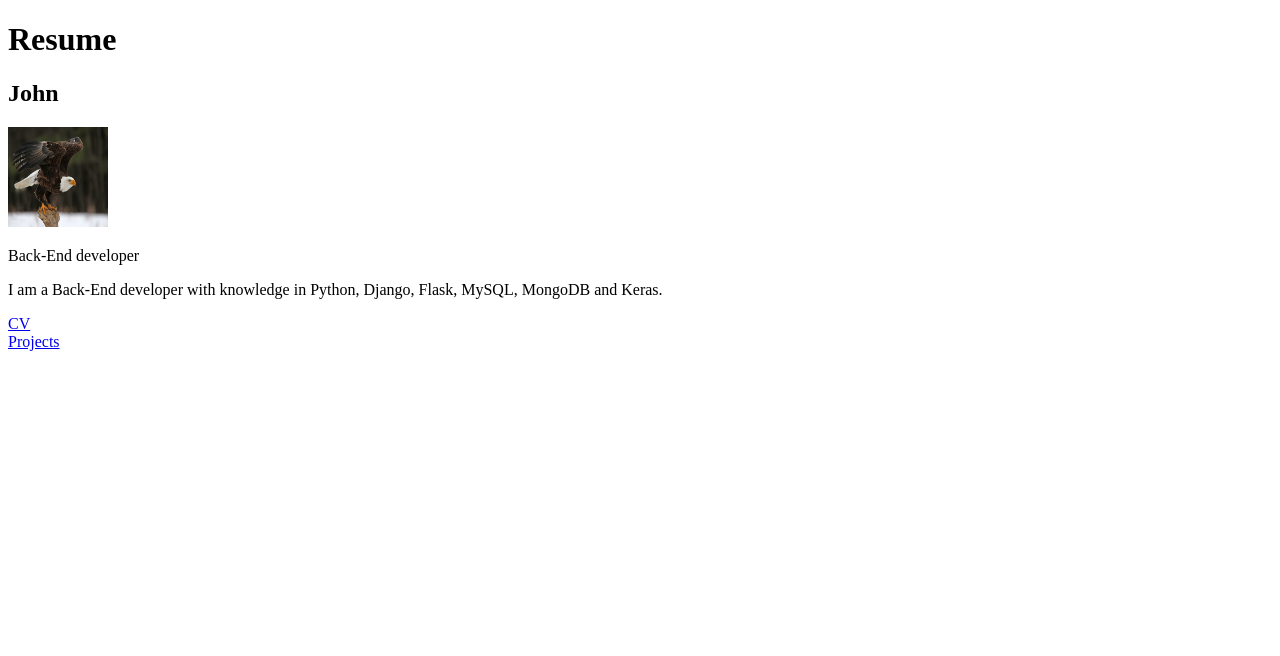
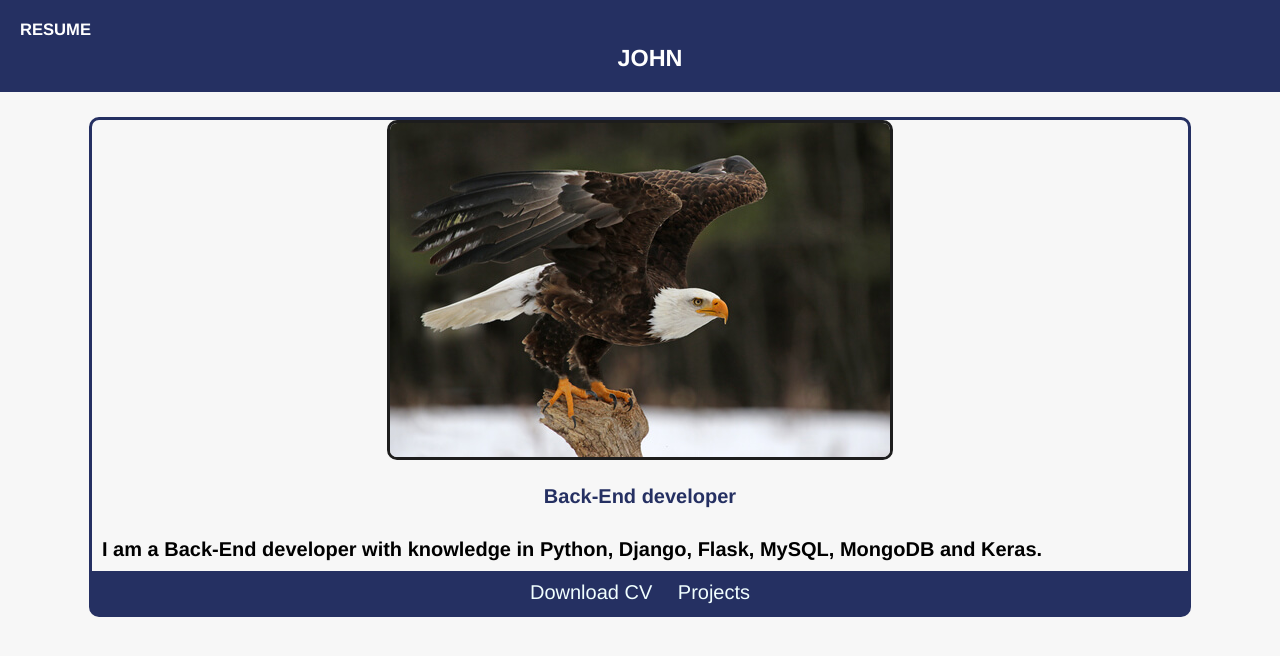
Before and after one commit to JhohanJC/portfolio, a Django app: page / in a window 1280 px wide. Shown: the top 656 px of the page. Run offline with Django 3.2, Linux system fonts and the light colour scheme; data comes from the database, SQL or seed files in the repository; both versions use the stored data as it was after the commit; some libraries are stand-ins or nearby versions.

Commit message:
update project

```diff
--- /dev/null
+++ b/resume/templates/base.html
@@ -0,0 +1,33 @@
+{% load static %}
+<!DOCTYPE html>
+<html lang="en">
+<head>
+    <meta charset="UTF-8">
+    <meta http-equiv="X-UA-Compatible" content="IE=edge">
+    <meta name="viewport" content="width=device-width, initial-scale=1.0">
+    <title>Resume</title>
+    <link rel="stylesheet" href="{% static 'css/main.css' %}">
+</head>
+<body>
+    <header class="header">
+        <h5><a href="{% url 'index' %}">Resume</a></h5>
+        {% block name %}
+        {% endblock %}
+    </header>
+    {% block content %}
+    {% endblock %}
+    <!-- <section class="description">
+        <div class="caja">
+            <img src="{{ date.foto.url }}" class="img">
+            <h4>{{ date.profession }}</h4>
+            <p class="texto">{{ date.about }}</p>
+            <nav class="link">
+                <ul class="link-nav">
+                    <li class="link-nav__item"><a href="{{ date.file.url }}" download>Download CV</a></li>
+                    <li class="link-nav__item"><a href="{% url 'projects' %}">Projects</a></li>
+                </ul>
+            </nav>
+        </div>
+    </section> -->
+</body>
+</html>
--- a/resume/templates/index.html
+++ b/resume/templates/index.html
@@ -1,4 +1,27 @@
-<!DOCTYPE html>
+{% extends 'base.html' %}
+{% load static %}
+{% block name %}
+<div class="header name">
+    <h3>{{ date.name }}</h3>
+</div>
+{% endblock %}
+{% block content %}
+<section class="description">
+    <div class="caja">
+        <img src="{{ date.foto.url }}" class="img">
+        <h4>{{ date.profession }}</h4>
+        <p class="texto">{{ date.about }}</p>
+        <nav class="link">
+            <ul class="link-nav">
+                <li class="link-nav__item"><a href="{{ date.file.url }}" download>Download CV</a></li>
+                <li class="link-nav__item"><a href="{% url 'projects' %}">Projects</a></li>
+            </ul>
+        </nav>
+    </div>
+</section>
+{% endblock %}
+
+<!-- <!DOCTYPE html>
 <html lang="en">
 <head>
     <meta charset="UTF-8">
@@ -17,4 +40,4 @@
     </div>
     <a href="{% url 'projects' %}">Projects</a>
 </body>
-</html>
+</html> -->
--- /dev/null
+++ b/static/css/main.css
@@ -0,0 +1,196 @@
+* {
+  margin: 0;
+  padding: 0;
+  box-sizing: border-box;
+}
+body {
+  font-family: Helvetica;
+  font-size: 20px;
+  background-color: #f7f7f7;
+}
+.header {
+  background-color: #253062;
+  color: #fff;
+  text-align: left;
+  padding: 20px 0 10px 20px;
+}
+.header h5 a {
+  text-decoration: none;
+  text-transform: uppercase;
+  color: #fff;
+}
+.header h5 a:hover {
+  color: #0b1982;
+}
+.header h5 a:active {
+  color: #1e0042;
+}
+.name {
+  text-transform: uppercase;
+  padding: 5px 0 10px 0;
+  text-align: center;
+}
+.description {
+  width: 90%;
+  margin: auto;
+  padding: 10px;
+  overflow: hidden;
+  text-align: center;
+}
+.caja {
+  height: auto;
+  border: 3px solid #253062;
+  border-radius: 10px;
+  margin: 15px;
+  float: center;
+}
+.caja h4 {
+  color: #253062;
+  padding: 20px 0;
+}
+.texto {
+  font-size: 20px;
+  font-weight: bold;
+  text-align: justify;
+  margin: 10px 0;
+}
+.link {
+  background: #253062;
+  padding: 10px 0px;
+}
+.link-nav {
+  list-style: none;
+}
+.link-nav__item {
+  display: inline-block;
+}
+.link-nav__item a {
+  color: #f1ffff;
+  text-decoration: none;
+  margin: 5px 10px 5px 10px;
+}
+.link-nav__item a:hover {
+  color: #0b1982;
+}
+.link-nav__item a:active {
+  color: #494b5f;
+}
+@media screen and (max-widht: 1021px) {
+  .description {
+    width: 100%;
+  }
+}
+@media screen and (max-width: 800px) {
+  .caja {
+    margin: 20px;
+  }
+  .img {
+    width: 90%;
+    margin: 14px;
+  }
+}
+@media screen and (max-width: 360px) {
+  .caja {
+    width: 90%;
+    margin: 14px;
+    height: auto;
+  }
+  .img {
+    width: 90%;
+    margin: 14px;
+  }
+}
+/*
+  project
+*/
+.caja h2 {
+  text-transform: uppercase;
+  color: #253062;
+  padding: 10px 0;
+  margin: 10px 0;
+}
+.caja img {
+  text-align: center;
+  border: 3px solid #1d1d1d;
+  border-radius: 10px;
+}
+.caja p {
+  padding: 5px;
+  margin: 5px;
+}
+.btn {
+  font-size: 16px;
+  padding: 15px 20px;
+  margin: 0 10px;
+  border-style: none;
+  border-radius: 30px;
+  text-align: center;
+}
+.btn a {
+  text-decoration: none;
+  color: #fff;
+}
+.rojo {
+  background: #8b0505;
+}
+.verde {
+  background: #073103;
+}
+.azul {
+  background: #253062;
+}
+@media screen and (max-width: 800px) {
+  .caja img {
+    width: 90%;
+    margin: 14px;
+  }
+  .caja p {
+    padding: auto;
+    margin: auto;
+  }
+}
+@media screen and (max-width: 360px) {
+  .caja img {
+    width: 90%;
+    margin: 14px;
+  }
+  .caja p {
+    padding: auto;
+    margin: auto;
+  }
+}
+/*
+  Projects
+  */
+h1 {
+  font-size: 25px;
+  color: #06044b;
+  text-align: center;
+  text-transform: uppercase;
+  margin: 20px 0;
+}
+.project {
+  text-align: center;
+  margin: 10px 0;
+}
+.project h3 {
+  color: #06044b;
+  background: #adadc6;
+  margin: 20px 0;
+}
+.project-dim img {
+  border: 3px solid #06044b;
+  border-radius: 10px;
+}
+@media screen and (max-width: 800px) {
+  .project-dim img {
+    width: 90%;
+    margin: 10px;
+  }
+}
+@media screen and (max-width: 360px) {
+  .project-dim img {
+    width: 90%;
+    margin: 10px;
+  }
+}
```
Also changed, not shown: project/templates/project.html (+17 -2 lines), project/templates/projects.html (+17 -10 lines), db.sqlite3.
